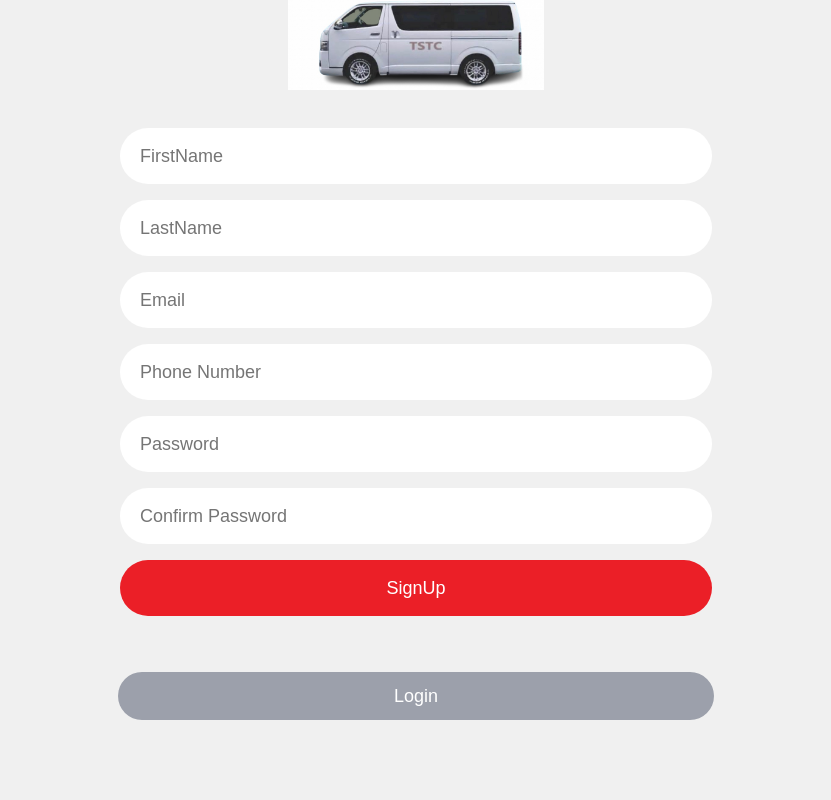
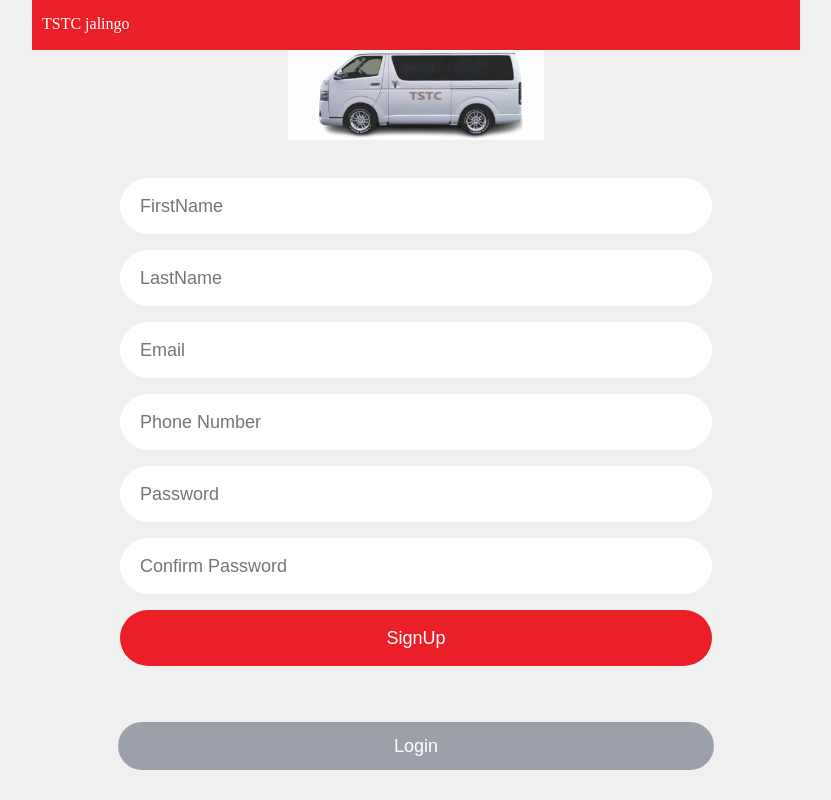
Before and after one commit to ositakizito/tstcbooking, a React (Create React App) app: page /signup in a window 1280 px wide. Shown: the whole page, without its empty margins (224-1055 px from the left). Built offline with nearby package versions, Linux system fonts and the light colour scheme.

Commit message:
Update sign.js

```diff
--- a/src/components/sign.js
+++ b/src/components/sign.js
@@ -1,6 +1,7 @@
 import { Link, useNavigate } from "react-router-dom";
 import bus from "../components/images/bus.png";
 import { useState } from "react";
+import ProHead from "./prohead";
 import axios from "axios";
 export default function SignUp() {
 
@@ -70,7 +71,7 @@ export default function SignUp() {
 
   return (
     <>
-
+<ProHead/>
       <div className="SignUp">
         <img src={bus} alt="" className="mg" />
         <form onSubmit={handlesubmit}>
```
